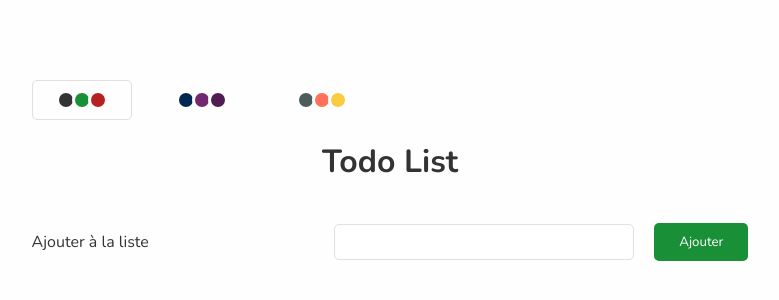
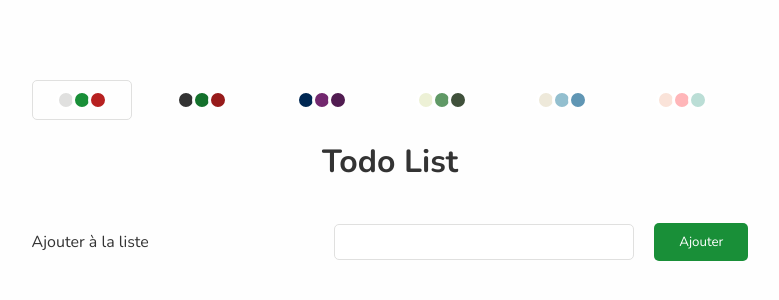
Before and after one commit to krauzeure/todo-next, a Next.js app: page / in a window 1280 px wide. Shown: the top 300 px of the page, without its empty margins (250-1029 px from the left). Built offline with nearby package versions, Linux system fonts and the light colour scheme.

Commit message:
Adding styles

```diff
--- a/data/Themes.tsx
+++ b/data/Themes.tsx
@@ -3,9 +3,15 @@ import { theme } from "@/types/types"
 export const themes: theme[] = [
     {
         "name": "classic",
-        "primary": "#333",
+        "primary": "#e0e0df",
         "secondary": "#198f38",
         "tertiary": "#b72121"
+    },
+    {
+        "name": "dark",
+        "primary": "#333",
+        "secondary": "#14712c",
+        "tertiary": "#971b1b"
     },
     {
         "name": "midnight",
@@ -14,8 +20,20 @@ export const themes: theme[] = [
         "tertiary": "#511C51"
     },
     {
-        "name": "german",
-        "primary": "#4C5B5C",
-        "secondary": "#FF715B",
-        "tertiary": "#F9CB40"
+        "name": "green",
+        "primary": "#EDF1D6",
+        "secondary": "#609966",
+        "tertiary": "#40513B"
+    },
+    {
+        "name": "beach",
+        "primary": "#EEE9DA",
+        "secondary": "#93BFCF",
+        "tertiary": "#6096B4"
+    },
+    {
+        "name": "cream",
+        "primary": "#FAE3D9",
+        "secondary": "#FFB6B9",
+        "tertiary": "#BBDED6"
     }]
--- a/styles/globals.css
+++ b/styles/globals.css
@@ -15,6 +15,15 @@
   --input-bg: #fff;
 }
 
+.dark-theme {
+  --primary: #333;
+  --secondary: #fefefe;
+  --add: #14712c;
+  --delete: #971b1b;
+  --border: #000;
+  --input-bg: #000;
+}
+
 .midnight-theme {
   --primary: #002853;
   --secondary: #fefefe;
@@ -24,13 +33,31 @@
   --input-bg: #00468C;
 }
 
-.german-theme {
+.green-theme {
+  --primary: #f8f9ef;
+  --secondary: #40513B;
+  --add: #609966;
+  --delete: #609966;
+  --border: #9DC08B;
+  --input-bg: #f2f5e1;
+}
+
+.beach-theme {
   --primary: #fefefe;
-  --secondary: #4C5B5C;
-  --add: #4C5B5C;
-  --delete: #FF715B;
-  --border: #F9CB40;
-  --input-bg: #fff;
+  --secondary: #6096B4;
+  --add: #93BFCF;
+  --delete: #93BFCF;
+  --border: #EEE9DA;
+  --input-bg: #d8e5ed;
+}
+
+.cream-theme {
+  --primary: #fefefe;
+  --secondary: #61C0BF;
+  --add: #FFB6B9;
+  --delete: #FFB6B9;
+  --border: #BBDED6;
+  --input-bg: #eaf5f2;
 }
 
 * {
```
